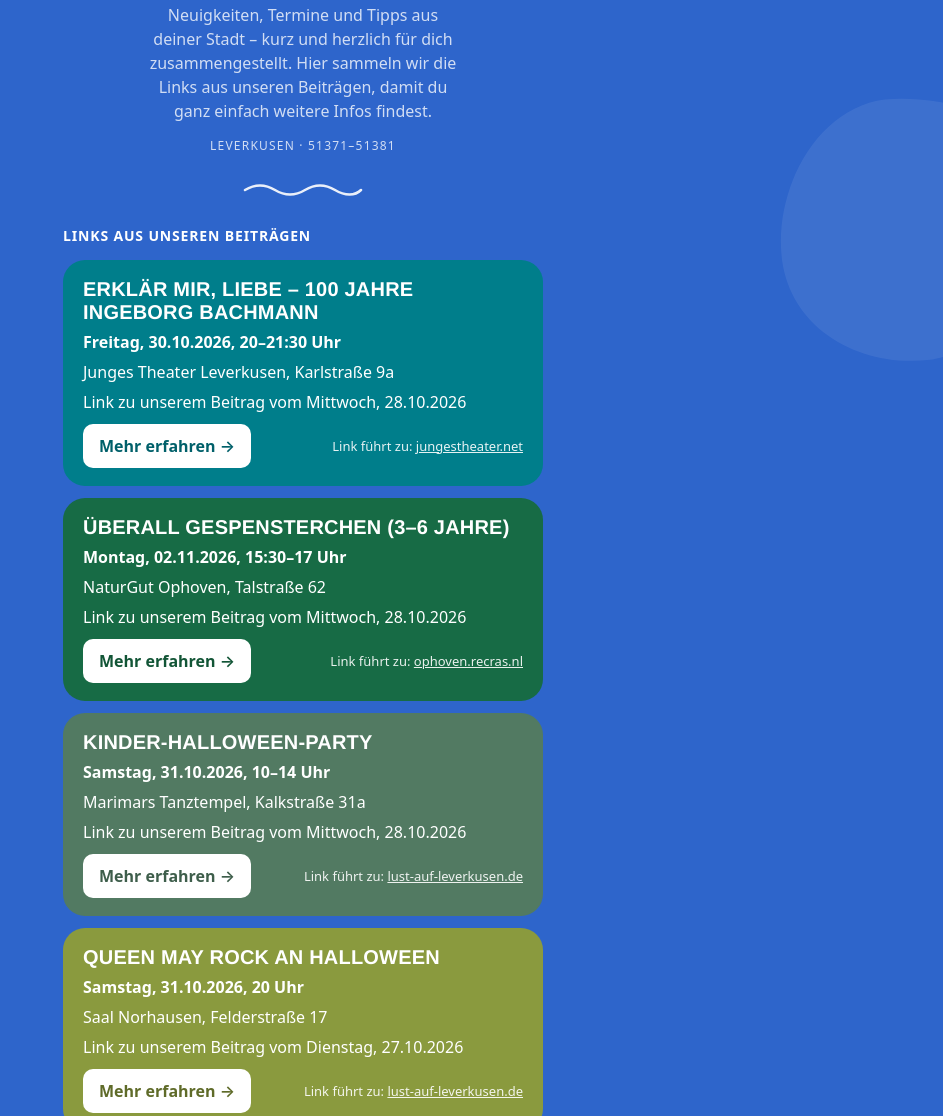
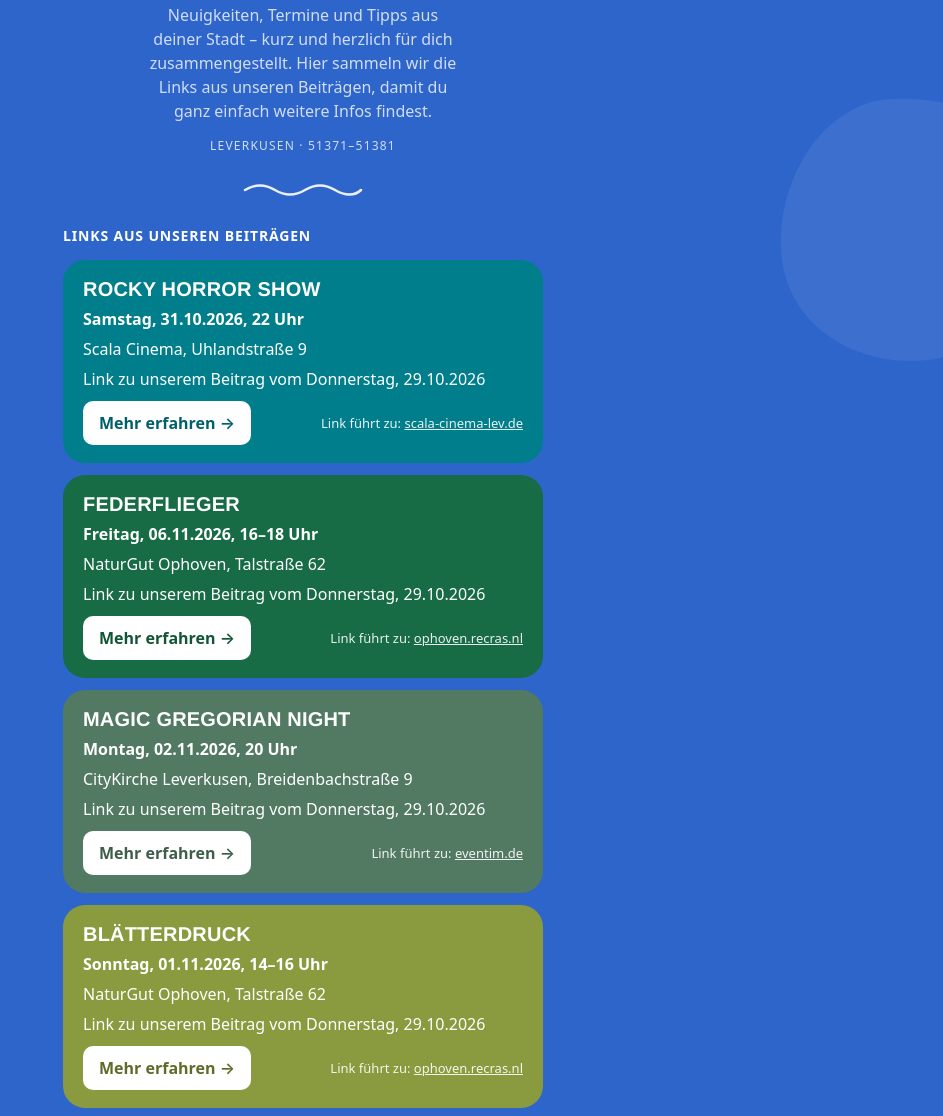
Before and after one commit to servhu/leverkusen, a plain HTML site: page index.html in a window 1280 px wide. Shown: the part 329-1445 px from the top of the page, without its empty margins (337-1280 px from the left). Drawn offline with Linux system fonts and the light colour scheme.

Commit message:
Linktree aktualisiert: Blätterdruck, Magic Gregorian Night, FederFlieger, Rocky Horror Show neu
Co-Authored-By: Claude Sonnet 5.5 <noreply@anthropic.com>
Claude-Session: https://claude.ai/code/session_01N1a4G6CS5M1VCCTNfbRmPM

```diff
--- a/index.html
+++ b/index.html
@@ -161,6 +161,46 @@ footer a:focus-visible { outline: 2px solid var(--white); outline-offset: 2px; }
 <script>
 // Links aus unseren Beiträgen: erscheinen oben, jeder in einer eigenen Farbe (siehe FARBEN).
 const AKTUELL = [
+  {
+    title: "Rocky Horror Show",
+    when: "Samstag, 31.10.2026, 22 Uhr",
+    where: "Scala Cinema, Uhlandstraße 9",
+    url: "https://www.scala-cinema-lev.de/detail/108644/The%20Rocky%20Horror%20Picture%20Show",
+    id: "2026-10-28-extra-0927|t5",
+    bis: "2026-10-31",
+    seit: "2026-10-29",
+    gepostet: "2026-10-29"
+  },
+  {
+    title: "FederFlieger",
+    when: "Freitag, 06.11.2026, 16–18 Uhr",
+    where: "NaturGut Ophoven, Talstraße 62",
+    url: "https://ophoven.recras.nl/onlineboeking?package=1247",
+    id: "2026-10-27-extra-0646|t3",
+    bis: "2026-11-06",
+    seit: "2026-10-29",
+    gepostet: "2026-10-29"
+  },
+  {
+    title: "Magic Gregorian Night",
+    when: "Montag, 02.11.2026, 20 Uhr",
+    where: "CityKirche Leverkusen, Breidenbachstraße 9",
+    url: "https://www.eventim.de/event/magic-gregorian-night-klang-der-moenche-gregorian-chants-meets-pop-music-citykirche-leverkusen-katholische-kirche-in-leverkusen-21745042/",
+    id: "2026-10-24-extra-0706|t10",
+    bis: "2026-11-02",
+    seit: "2026-10-29",
+    gepostet: "2026-10-29"
+  },
+  {
+    title: "Blätterdruck",
+    when: "Sonntag, 01.11.2026, 14–16 Uhr",
+    where: "NaturGut Ophoven, Talstraße 62",
+    url: "https://ophoven.recras.nl/onlineboeking?package=698",
+    id: "2026-10-23-extra-0647|t4",
+    bis: "2026-11-01",
+    seit: "2026-10-29",
+    gepostet: "2026-10-29"
+  },
   {
     title: "Erklär mir, Liebe – 100 Jahre Ingeborg Bachmann",
     when: "Freitag, 30.10.2026, 20–21:30 Uhr",
```
